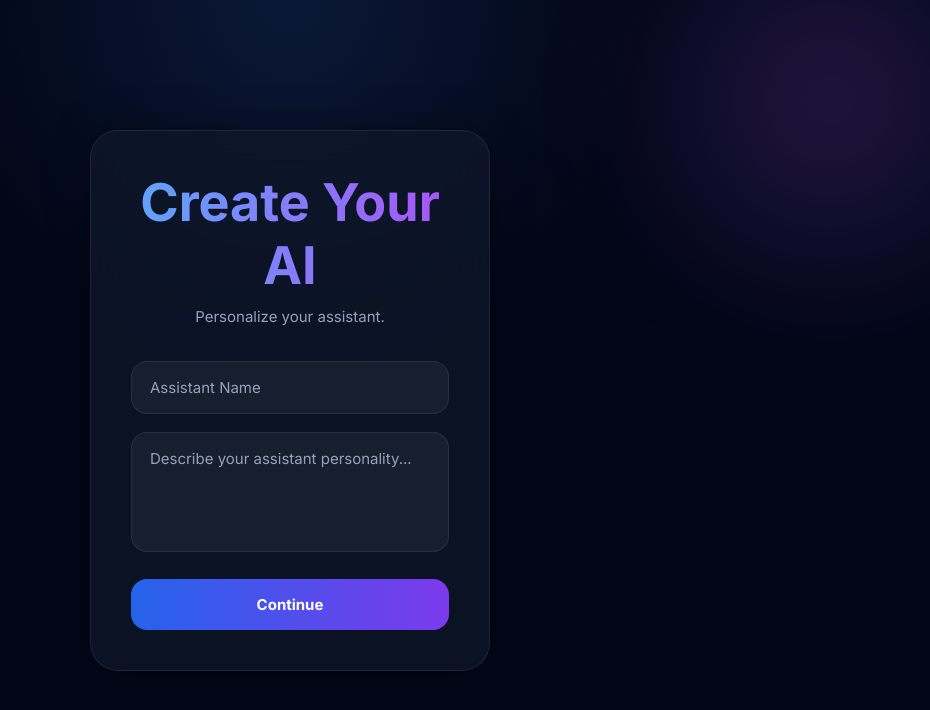
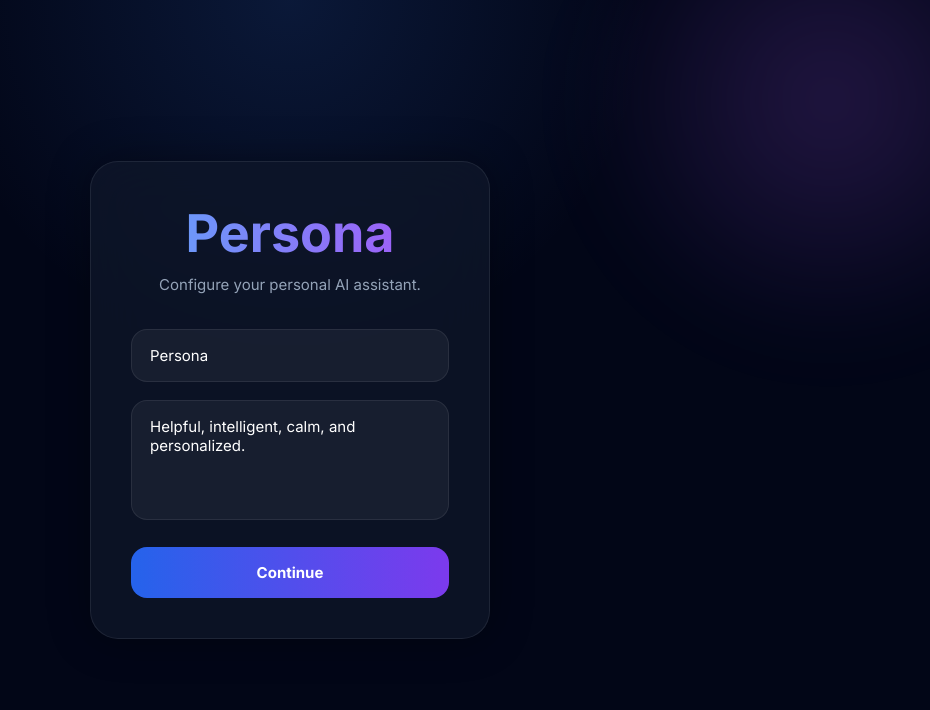
Before and after one commit to Savanth-S/ai-assistant-JOI, a React (Create React App) app in the folder client/: page /setup-assistant in a window 1280 px wide. Shown: the top 710 px of the page, without its empty margins (350-1280 px from the left). Built offline with nearby package versions, Linux system fonts and the light colour scheme.

Commit message:
Rebrand to Persona

```diff
--- a/client/src/components/Header.jsx
+++ b/client/src/components/Header.jsx
@@ -2,21 +2,17 @@ function Header({
   speaking,
   assistantName,
 }) {
-
   return (
     <div className="chat-header">
-
       <div>
-
         <h2>
-          {assistantName || "Nova"}
+          {assistantName ||
+            "Persona"}
         </h2>
 
         <p>
-          Your futuristic personal
-          secretary
+          Your personal AI assistant
         </p>
-
       </div>
 
       <div
@@ -26,7 +22,6 @@ function Header({
             : ""
         }`}
       ></div>
-
     </div>
   );
 }
--- a/client/src/components/Sidebar.jsx
+++ b/client/src/components/Sidebar.jsx
@@ -3,7 +3,6 @@ import {
 } from "lucide-react";
 
 function Sidebar({
-
   sidebarOpen,
   setSidebarOpen,
 
@@ -21,26 +20,16 @@ function Sidebar({
 
   logout,
 }) {
-
   return (
-
     <>
-
-      {/* OVERLAY */}
-
       {sidebarOpen && (
-
         <div
           className="sidebar-overlay"
-
           onClick={() =>
             setSidebarOpen(false)
           }
         />
-
       )}
-
-      {/* SIDEBAR */}
 
       <div
         className={`sidebar ${
@@ -49,40 +38,28 @@ function Sidebar({
             : ""
         }`}
       >
-
         <div>
-
           <h1 className="logo">
-            Atrium
+            Persona
           </h1>
 
           <button
             className="new-chat-btn"
-
             onClick={() => {
-
               newConversation();
-
               setSidebarOpen(false);
             }}
           >
             + New Chat
           </button>
 
-          {/* CONVERSATIONS */}
-
           <div className="conversation-list">
-
             {conversations.map(
               (conversation) => (
-
                 <div
                   key={conversation.id}
-
                   className="conversation-item"
-
                   onClick={() => {
-
                     setConversationId(
                       conversation.id
                     );
@@ -90,16 +67,13 @@ function Sidebar({
                     setSidebarOpen(false);
                   }}
                 >
-
                   <span>
                     {conversation.title}
                   </span>
 
                   <button
                     className="delete-chat-btn"
-
                     onClick={(e) => {
-
                       deleteConversation(
                         e,
                         conversation.id
@@ -108,28 +82,19 @@ function Sidebar({
                   >
                     <Trash2 size={16} />
                   </button>
-
                 </div>
               )
             )}
-
           </div>
-
         </div>
 
-        {/* FOOTER */}
-
         <div className="sidebar-bottom">
-
           <select
             className="voice-select"
-
             value={
               selectedVoice?.name || ""
             }
-
             onChange={(e) => {
-
               const selected =
                 voices.find(
                   (voice) =>
@@ -142,15 +107,14 @@ function Sidebar({
               );
             }}
           >
-
             {voices.map(
               (voice, index) => (
-
                 <option
                   key={index}
                   value={voice.name}
                 >
-                  {voice.name.length > 40
+                  {voice.name.length >
+                  40
                     ? voice.name.slice(
                         0,
                         40
@@ -159,37 +123,29 @@ function Sidebar({
                 </option>
               )
             )}
-
           </select>
 
           <button
             className="voice-toggle-btn"
-
             onClick={() =>
               setVoiceEnabled(
                 !voiceEnabled
               )
             }
           >
-
             {voiceEnabled
               ? "Voice ON"
               : "Voice OFF"}
-
           </button>
 
           <button
             className="logout-btn"
-
             onClick={logout}
           >
             Logout
           </button>
-
         </div>
-
       </div>
-
     </>
   );
 }
--- a/client/src/pages/Chat.js
+++ b/client/src/pages/Chat.js
@@ -14,20 +14,17 @@ import useChat from "../hooks/useChat";
 import { useVoice } from "../hooks/useVoice";
 
 function Chat() {
-
   const [
     assistantName,
     setAssistantName,
-  ] = useState("Atrium");
+  ] = useState("Persona");
 
-  // MOBILE SIDEBAR
   const [
     sidebarOpen,
     setSidebarOpen,
   ] = useState(false);
 
   useEffect(() => {
-
     const savedName =
       localStorage.getItem(
         "assistantName"
@@ -38,15 +35,17 @@ function Chat() {
       savedName !== "undefined" &&
       savedName !== "null"
     ) {
-
       setAssistantName(
         savedName
       );
+    } else {
+      localStorage.setItem(
+        "assistantName",
+        "Persona"
+      );
     }
-
   }, []);
 
-  // VOICE HOOK
   const {
     listening,
     startListening,
@@ -61,7 +60,6 @@ function Chat() {
     speakText,
   } = useVoice(() => {});
 
-  // CHAT HOOK
   const {
     message,
     setMessage,
@@ -74,18 +72,11 @@ function Chat() {
     deleteConversation,
     handleKeyDown,
     handleFileUpload,
-  } = useChat(
-    speakText
-  );
+  } = useChat(speakText);
 
-  // CONNECT VOICE INPUT
-  useVoice(
-    setMessage
-  );
+  useVoice(setMessage);
 
-  // FIXED LOGOUT
   const logout = () => {
-
     localStorage.removeItem(
       "token"
     );
@@ -99,61 +90,45 @@ function Chat() {
   };
 
   return (
-
     <div className="chat-page">
-
       <Sidebar
-
         sidebarOpen={
           sidebarOpen
         }
-
         setSidebarOpen={
           setSidebarOpen
         }
-
         conversations={
           conversations
         }
-
         setConversationId={
           setConversationId
         }
-
         deleteConversation={
           deleteConversation
         }
-
         newConversation={
           newConversation
         }
-
         voices={voices}
-
         selectedVoice={
           selectedVoice
         }
-
         setSelectedVoice={
           setSelectedVoice
         }
-
         voiceEnabled={
           voiceEnabled
         }
-
         setVoiceEnabled={
           setVoiceEnabled
         }
-
         logout={logout}
       />
 
       <div className="chat-container">
-
         <button
           className="mobile-menu-btn"
-
           onClick={() =>
             setSidebarOpen(true)
           }
@@ -178,42 +153,32 @@ function Chat() {
 
         <ChatInput
           message={message}
-
           setMessage={
             setMessage
           }
-
           sendMessage={
             sendMessage
           }
-
           handleKeyDown={
             handleKeyDown
           }
-
           listening={
             listening
           }
-
           startListening={
             startListening
           }
-
           stopListening={
             stopListening
           }
-
           browserSupportsSpeechRecognition={
             browserSupportsSpeechRecognition
           }
-
           onFileSelect={
             handleFileUpload
           }
         />
-
       </div>
-
     </div>
   );
 }
--- a/client/src/pages/Login.js
+++ b/client/src/pages/Login.js
@@ -114,7 +114,7 @@ function Login() {
       <div className="auth-card">
 
         <div className="auth-logo">
-          Atrium
+          Persona
         </div>
 
         <p className="auth-subtitle">
--- a/client/src/pages/Register.js
+++ b/client/src/pages/Register.js
@@ -104,7 +104,7 @@ function Register() {
       <div className="auth-card">
 
         <div className="auth-logo">
-          Atrium
+          Persona
         </div>
 
         <p className="auth-subtitle">
--- a/client/src/pages/SetupAssistant.jsx
+++ b/client/src/pages/SetupAssistant.jsx
@@ -9,19 +9,20 @@ import {
 import "./Auth.css";
 
 function SetupAssistant() {
-
   const navigate =
     useNavigate();
 
   const [
     assistantName,
     setAssistantName,
-  ] = useState("");
+  ] = useState("Persona");
 
   const [
     assistantPersonality,
     setAssistantPersonality,
-  ] = useState("");
+  ] = useState(
+    "Helpful, intelligent, calm, and personalized."
+  );
 
   const [
     error,
@@ -30,13 +31,21 @@ function SetupAssistant() {
 
   const saveAssistant =
     async () => {
-
       try {
+        setError("");
 
         const token =
           localStorage.getItem(
             "token"
           );
+
+        const finalAssistantName =
+          assistantName.trim() ||
+          "Persona";
+
+        const finalAssistantPersonality =
+          assistantPersonality.trim() ||
+          "Helpful, intelligent, calm, and personalized.";
 
         const res =
           await fetch(
@@ -53,10 +62,11 @@ function SetupAssistant() {
               },
 
               body: JSON.stringify({
+                assistantName:
+                  finalAssistantName,
 
-                assistantName,
-
-                assistantPersonality,
+                assistantPersonality:
+                  finalAssistantPersonality,
               }),
             }
           );
@@ -65,35 +75,30 @@ function SetupAssistant() {
           await res.json();
 
         if (!res.ok) {
-
           setError(
-            data.message
+            data.message ||
+              "Failed to setup assistant"
           );
 
           return;
         }
 
-        // SAVE LOCALLY
         localStorage.setItem(
           "assistantName",
-          assistantName
+          finalAssistantName
         );
 
         localStorage.setItem(
           "assistantPersonality",
-          assistantPersonality
+          finalAssistantPersonality
         );
 
-        // LOGOUT AFTER SETUP
         localStorage.removeItem(
           "token"
         );
 
-        // GO TO LOGIN
         navigate("/login");
-
       } catch (error) {
-
         console.log(error);
 
         setError(
@@ -103,49 +108,39 @@ function SetupAssistant() {
     };
 
   return (
-
     <div className="auth-page">
-
       <div className="auth-card">
-
         <div className="auth-logo">
-          Create Your AI
+          Persona
         </div>
 
         <p className="auth-subtitle">
-          Personalize your assistant.
+          Configure your personal AI assistant.
         </p>
 
         <input
           type="text"
           placeholder="Assistant Name"
-
           value={assistantName}
-
           onChange={(e) =>
             setAssistantName(
               e.target.value
             )
           }
-
           className="auth-input"
         />
 
         <textarea
-          placeholder="Describe your assistant personality..."
-
+          placeholder="Describe Persona's personality..."
           value={
             assistantPersonality
           }
-
           onChange={(e) =>
             setAssistantPersonality(
               e.target.value
             )
           }
-
           className="auth-input"
-
           style={{
             height: "120px",
             resize: "none",
@@ -156,22 +151,17 @@ function SetupAssistant() {
           onClick={
             saveAssistant
           }
-
           className="auth-button"
         >
           Continue
         </button>
 
         {error && (
-
           <p className="auth-error">
             {error}
           </p>
-
         )}
-
       </div>
-
     </div>
   );
 }
```
Also changed, not shown: 2 other files (tests, documents, lock files or other folders).
